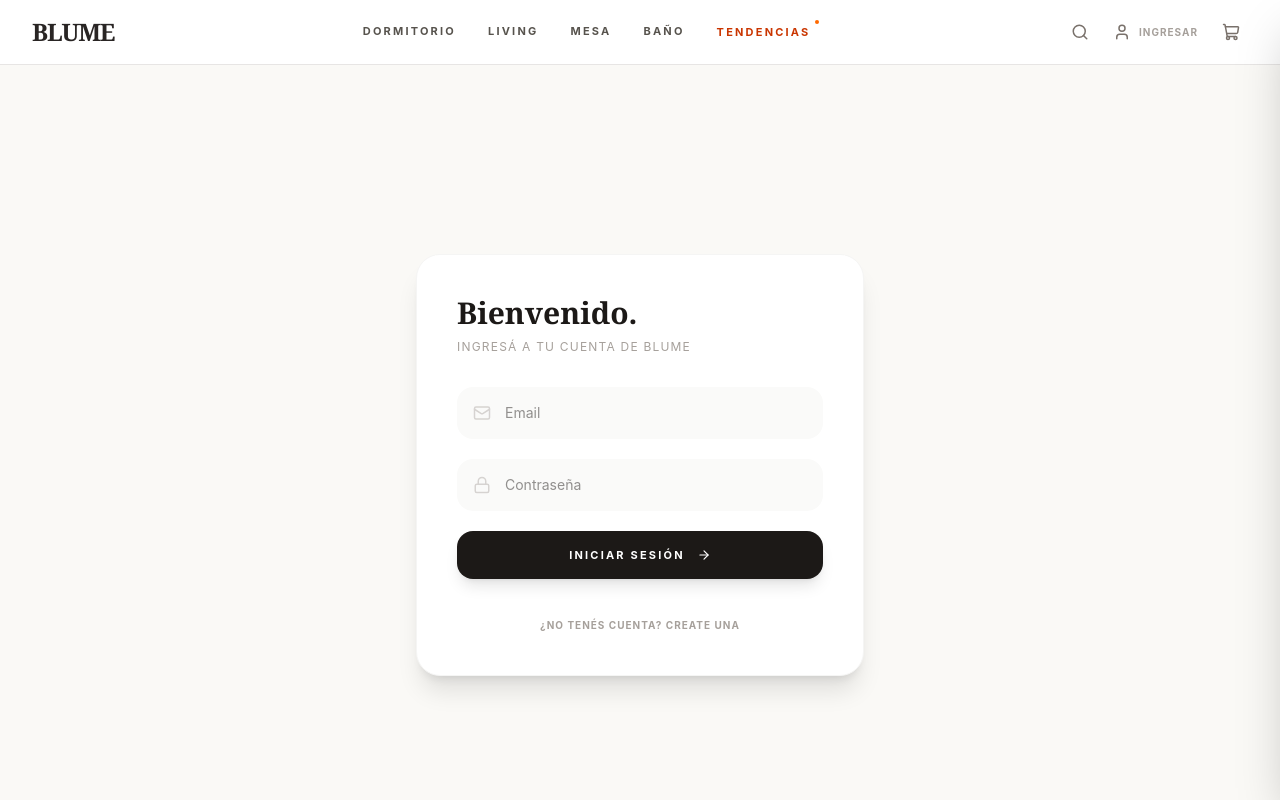
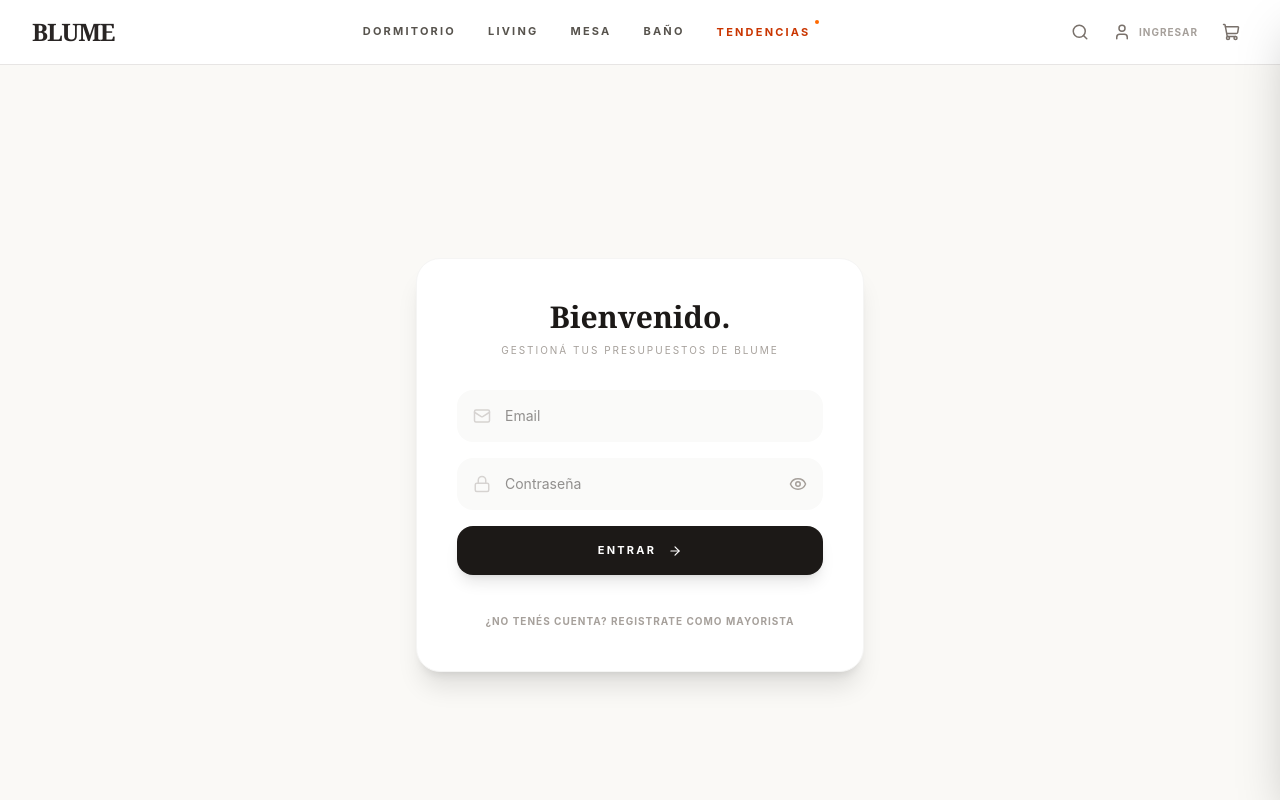
Before and after one commit to alfarosanty/BlumeFrontWEB, a React (Vite) app: page /login in a window 1280 px wide. Shown: the top 800 px of the page. Built offline with nearby package versions, Linux system fonts and the light colour scheme.

Commit message:
Cambios mínimos de login, falta sumar la lógica del back, roles, localstorage,etc

```diff
--- a/src/context/AuthContext.jsx
+++ b/src/context/AuthContext.jsx
@@ -7,6 +7,7 @@ export const AuthProvider = ({ children }) => {
 
   const login = (userData) => {
     // Aquí luego irá el fetch a FastAPI
+    console.log(userData)
     setUser(userData);
   };
 
--- a/src/pages/Login.jsx
+++ b/src/pages/Login.jsx
@@ -1,73 +1,180 @@
 import React, { useState } from 'react';
 import { useAuth } from '../context/AuthContext';
 import { useNavigate } from 'react-router-dom';
-import { Mail, Lock, User as UserIcon, ArrowRight } from 'lucide-react';
+import { Mail, User as UserIcon, ArrowRight, Building2, Hash, Phone, AlertCircle, Eye, EyeOff, Lock } from 'lucide-react';
+import { usuarioService } from '../services/usuarioService';
 
 const Login = () => {
   const [isRegister, setIsRegister] = useState(false);
+  const [error, setError] = useState(null);
+  const [loading, setLoading] = useState(false);
+  const [showPassword, setShowPassword] = useState(false);
+
+  const [formData, setFormData] = useState({
+    email: '',
+    password: '',
+    username: '', // Nuevo campo
+    razon_social: '',
+    cuit: '',
+    telefono: ''
+  });
+
   const { login } = useAuth();
   const navigate = useNavigate();
 
-  const handleSubmit = (e) => {
+  const handleChange = (e) => {
+    const { name, value } = e.target;
+
+    // Filtro para CUIT y Teléfono: solo números
+    if (name === 'cuit' || name === 'telefono') {
+      const soloNumeros = value.replace(/\D/g, '');
+      if (name === 'cuit' && soloNumeros.length > 11) return; // Límite de 11
+      setFormData(prev => ({ ...prev, [name]: soloNumeros }));
+    } else {
+      setFormData(prev => ({ ...prev, [name]: value }));
+    }
+
+    if (error) setError(null);
+  };
+
+    const handleSubmit = async (e) => {
         e.preventDefault();
-    // Simulamos el ingreso
-    login({ username: 'Fran', email: 'fran@example.com' });
-    navigate('/presupuesto'); // Lo mandamos de vuelta a terminar su pedido
+        setError(null);
+        setLoading(true);
+
+        try {
+            if (isRegister) {
+            // REGISTRO REAL
+            const respuestaBack = await usuarioService.registrar(formData);
+            login(respuestaBack);
+            navigate('/presupuesto');
+            } else {
+            // LOGIN REAL
+            // Mandamos solo email y password que el usuario escribió
+            const usuarioLogueado = await usuarioService.login(formData.email, formData.password);
+
+            // Si llegamos acá, es porque el back devolvió 200 OK
+            login(usuarioLogueado);
+            navigate('/presupuesto');
+            }
+        } catch (err) {
+            // Aquí caerán errores como "Usuario no encontrado" o "Contraseña incorrecta"
+            setError(err.message);
+        } finally {
+            setLoading(false);
+        }
         };
 
   return (
     <div className="min-h-screen bg-[#faf9f6] flex items-center justify-center p-6">
-      <div className="max-w-md w-full bg-white rounded-3xl shadow-xl border border-stone-100 overflow-hidden">
+      <div className={`${isRegister ? 'max-w-2xl' : 'max-w-md'} w-full bg-white rounded-3xl shadow-xl border border-stone-100 overflow-hidden transition-all duration-500`}>
         <div className="p-10">
-          <h2 className="text-3xl font-serif font-bold text-stone-900 mb-2">
+          <h2 className="text-3xl font-serif font-bold text-stone-900 mb-2 text-center">
             {isRegister ? 'Crear cuenta.' : 'Bienvenido.'}
           </h2>
-          <p className="text-stone-400 text-xs uppercase tracking-widest mb-8">
-            {isRegister ? 'Registrate para gestionar tus presupuestos' : 'Ingresá a tu cuenta de Blume'}
+          <p className="text-stone-400 text-[10px] uppercase tracking-[0.2em] mb-8 text-center">
+            {isRegister ? 'Ingresá tus datos de cliente mayorista' : 'Gestioná tus presupuestos de Blume'}
           </p>
 
-          <form onSubmit={handleSubmit} className="space-y-5">
+          {error && (
+            <div className="mb-6 p-4 bg-red-50 rounded-2xl flex items-center gap-3 text-red-600 text-[11px] font-medium border border-red-100 animate-pulse">
+              <AlertCircle size={16} />
+              {error}
+            </div>
+          )}
+
+          <form onSubmit={handleSubmit} className="space-y-4">
+            <div className={`grid ${isRegister ? 'md:grid-cols-2' : 'grid-cols-1'} gap-4`}>
+
+              {/* Email */}
+              <div className="relative">
+                <Mail className="absolute left-4 top-1/2 -translate-y-1/2 text-stone-300" size={18} />
+                <input
+                  name="email" type="email" placeholder="Email" required
+                  value={formData.email} onChange={handleChange}
+                  className="w-full bg-stone-50 border-none rounded-2xl py-4 pl-12 pr-4 text-sm focus:ring-2 focus:ring-orange-500/20 outline-none"
+                />
+              </div>
+
+              {/* Password */}
+              <div className="relative">
+                <Lock className="absolute left-4 top-1/2 -translate-y-1/2 text-stone-300" size={18} />
+
+                <input
+                    name="password"
+                    // Aquí está la magia: el tipo cambia según el estado
+                    type={showPassword ? "text" : "password"}
+                    placeholder="Contraseña"
+                    required
+                    value={formData.password}
+                    onChange={handleChange}
+                    className="w-full bg-stone-50 border-none rounded-2xl py-4 pl-12 pr-12 text-sm focus:ring-2 focus:ring-orange-500/20 outline-none"
+                />
+
+                {/* Botón para alternar visibilidad */}
+                <button
+                    type="button" // Importante: que no sea submit
+                    onClick={() => setShowPassword(!showPassword)}
+                    className="absolute right-4 top-1/2 -translate-y-1/2 text-stone-400 hover:text-stone-600 transition-colors"
+                >
+                    {showPassword ? <EyeOff size={18} /> : <Eye size={18} />}
+                </button>
+                </div>
+
+              {/* Campos extra de Registro */}
               {isRegister && (
+                <>
                   <div className="relative">
                     <UserIcon className="absolute left-4 top-1/2 -translate-y-1/2 text-stone-300" size={18} />
                     <input
-                  type="text"
-                  placeholder="Nombre de usuario"
-                  className="w-full bg-stone-50 border-none rounded-2xl py-4 pl-12 pr-4 text-sm focus:ring-2 focus:ring-orange-500/20 transition-all"
+                      name="username" type="text" placeholder="Nombre de Usuario" required
+                      value={formData.username} onChange={handleChange}
+                      className="w-full bg-stone-50 border-none rounded-2xl py-4 pl-12 pr-4 text-sm focus:ring-2 focus:ring-orange-500/20 outline-none"
                     />
                   </div>
-            )}
-
                   <div className="relative">
-              <Mail className="absolute left-4 top-1/2 -translate-y-1/2 text-stone-300" size={18} />
+                    <Building2 className="absolute left-4 top-1/2 -translate-y-1/2 text-stone-300" size={18} />
                     <input
-                type="email"
-                placeholder="Email"
-                className="w-full bg-stone-50 border-none rounded-2xl py-4 pl-12 pr-4 text-sm focus:ring-2 focus:ring-orange-500/20 transition-all"
+                      name="razon_social" type="text" placeholder="Razón Social" required
+                      value={formData.razon_social} onChange={handleChange}
+                      className="w-full bg-stone-50 border-none rounded-2xl py-4 pl-12 pr-4 text-sm focus:ring-2 focus:ring-orange-500/20 outline-none"
                     />
                   </div>
-
                   <div className="relative">
-              <Lock className="absolute left-4 top-1/2 -translate-y-1/2 text-stone-300" size={18} />
+                    <Hash className="absolute left-4 top-1/2 -translate-y-1/2 text-stone-300" size={18} />
                     <input
-                type="password"
-                placeholder="Contraseña"
-                className="w-full bg-stone-50 border-none rounded-2xl py-4 pl-12 pr-4 text-sm focus:ring-2 focus:ring-orange-500/20 transition-all"
+                      name="cuit" type="text" placeholder="CUIT (Solo números)" required
+                      value={formData.cuit} onChange={handleChange}
+                      className="w-full bg-stone-50 border-none rounded-2xl py-4 pl-12 pr-4 text-sm focus:ring-2 focus:ring-orange-500/20 outline-none"
                     />
                   </div>
+                  <div className="relative">
+                    <Phone className="absolute left-4 top-1/2 -translate-y-1/2 text-stone-300" size={18} />
+                    <input
+                      name="telefono" type="text" placeholder="Teléfono"
+                      value={formData.telefono} onChange={handleChange}
+                      className="w-full bg-stone-50 border-none rounded-2xl py-4 pl-12 pr-4 text-sm focus:ring-2 focus:ring-orange-500/20 outline-none"
+                    />
+                  </div>
+                </>
+              )}
+            </div>
 
-            <button className="w-full bg-stone-900 hover:bg-orange-600 text-white py-4 rounded-2xl font-bold uppercase tracking-[0.2em] text-[11px] transition-all duration-500 flex items-center justify-center gap-3 shadow-lg">
-              {isRegister ? 'Registrarse' : 'Iniciar Sesión'}
-              <ArrowRight size={14} />
+            <button
+              disabled={loading}
+              className="w-full bg-stone-900 hover:bg-orange-600 disabled:bg-stone-400 text-white py-4 rounded-2xl font-bold uppercase tracking-[0.2em] text-[11px] transition-all duration-500 flex items-center justify-center gap-3 shadow-lg mt-4"
+            >
+              {loading ? 'Validando...' : (isRegister ? 'Registrarme' : 'Entrar')}
+              {!loading && <ArrowRight size={14} />}
             </button>
           </form>
 
           <div className="mt-8 text-center">
             <button
-              onClick={() => setIsRegister(!isRegister)}
+              onClick={() => { setIsRegister(!isRegister); setError(null); }}
               className="text-[10px] uppercase tracking-widest text-stone-400 hover:text-stone-900 font-bold transition-colors"
             >
-              {isRegister ? '¿Ya tenés cuenta? Ingresá' : '¿No tenés cuenta? Create una'}
+              {isRegister ? '¿Ya sos cliente? Iniciá sesión' : '¿No tenés cuenta? Registrate como mayorista'}
             </button>
           </div>
         </div>
--- /dev/null
+++ b/src/services/UsuarioService.js
@@ -0,0 +1,66 @@
+const API_URL = "http://localhost:8000/usuarios";
+
+export const usuarioService = {
+  // Registro completo: Usuario + Cliente
+  registrar: async (datosRegistro) => {
+    try {
+      const response = await fetch(`${API_URL}`, {
+        method: "POST",
+        headers: {
+          "Content-Type": "application/json",
+        },
+        body: JSON.stringify(datosRegistro),
+      });
+
+      if (!response.ok) {
+        // Intentamos capturar el error detallado de FastAPI (el que pusiste en la excepción)
+        const errorData = await response.json();
+        throw new Error(errorData.detail || "Error al registrar el usuario");
+      }
+
+      return await response.json(); // Retorna el UsuarioResponse
+    } catch (error) {
+      console.error("Error en registrarUsuarioService:", error.message);
+      throw error;
+    }
+  },
+
+  // Obtener por email (útil para verificar existencia o perfiles)
+  obtenerPorEmail: async (email) => {
+    try {
+      const response = await fetch(`${API_URL}/${email}`);
+
+      if (!response.ok) {
+        if (response.status === 404) return null;
+        throw new Error("Error al obtener los datos del usuario");
+      }
+
+      return await response.json();
+    } catch (error) {
+      throw error;
+    }
+  },
+
+  login: async (email, password) => {
+    try {
+      const response = await fetch(`${API_URL}/login`, {
+        method: "POST",
+        headers: {
+          "Content-Type": "application/json",
+        },
+        body: JSON.stringify({ email, password }),
+      });
+
+      if (!response.ok) {
+        const errorData = await response.json();
+        // Si el back devuelve 401 (Credenciales inválidas), lo capturamos acá
+        throw new Error(errorData.detail || "Email o contraseña incorrectos");
+      }
+
+      return await response.json(); // Retorna el objeto del usuario: { id, email, username, ... }
+    } catch (error) {
+      throw error;
+    }
+  },
+
+};
```
Lines whose indentation alone changed are shown as unchanged.
